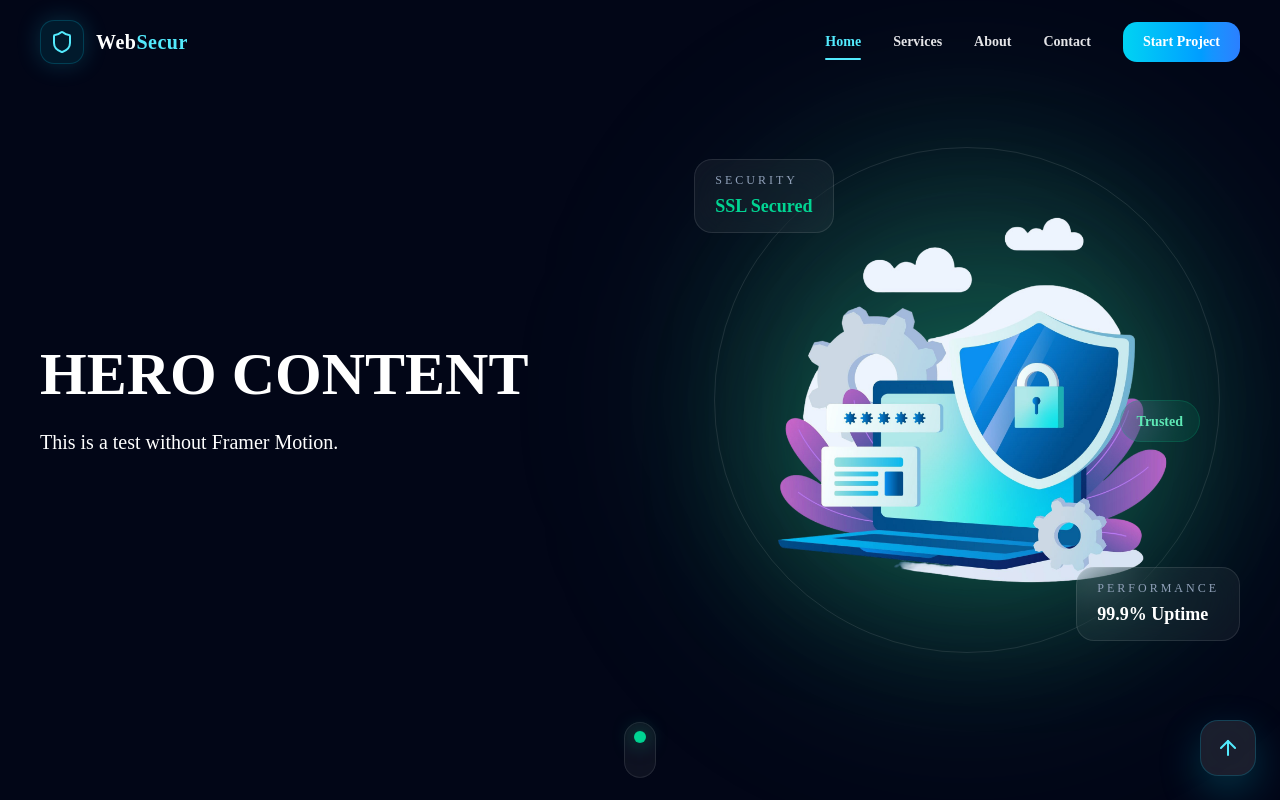
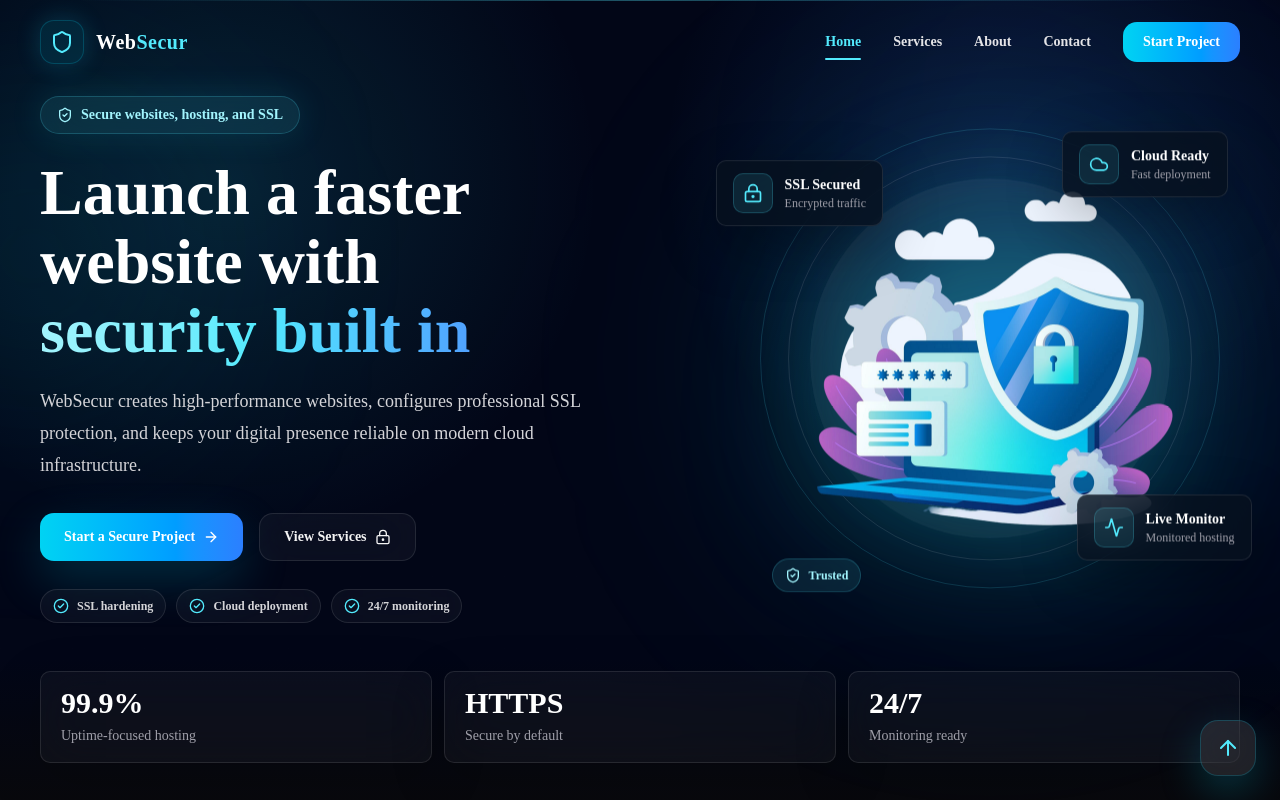
Before and after one commit to elkamouninadia99-star/websecur, a Next.js app: page / in a window 1280 px wide. Shown: the top 800 px of the page. Built offline with nearby package versions, Linux system fonts and the light colour scheme.

Commit message:
Refine Hero layout and production redesign

```diff
--- a/components/hero/Hero.tsx
+++ b/components/hero/Hero.tsx
@@ -3,22 +3,43 @@
 import HeroBackground from "./HeroBackground";
 import HeroContent from "./HeroContent";
 import HeroImage from "./HeroImage";
-import HeroScroll from "./HeroScroll";
+
+const stats = [
+  { value: "99.9%", label: "Uptime-focused hosting" },
+  { value: "HTTPS", label: "Secure by default" },
+  { value: "24/7", label: "Monitoring ready" },
+];
 
 export default function Hero() {
   return (
     <section
       id="home"
-      className="relative isolate flex min-h-[100svh] overflow-hidden px-6 py-24 text-white sm:px-8 lg:px-10"
+      className="relative isolate flex min-h-[100svh] overflow-hidden bg-[#020617] px-6 pb-10 pt-24 text-white sm:px-8 sm:pb-12 sm:pt-28 lg:px-10 lg:pb-14 lg:pt-24"
     >
       <HeroBackground />
 
-      <div className="relative z-10 mx-auto grid w-full max-w-7xl items-center gap-12 lg:grid-cols-[1fr_0.9fr]">
-        <HeroContent />
-        <HeroImage />
+      <div className="relative z-10 mx-auto flex w-full max-w-7xl flex-1 flex-col justify-center">
+        <div className="grid items-center gap-10 lg:grid-cols-[minmax(0,1.04fr)_minmax(390px,0.82fr)] xl:gap-16">
+          <HeroContent />
+          <HeroImage />
+        </div>
+
+        <div className="mt-10 grid gap-3 sm:grid-cols-3 lg:mt-12">
+          {stats.map((stat) => (
+            <div
+              key={stat.label}
+              className="rounded-lg border border-white/10 bg-white/[0.035] px-5 py-4 shadow-[0_18px_55px_rgba(0,0,0,0.18)] backdrop-blur-xl"
+            >
+              <div className="text-2xl font-black leading-none text-white sm:text-3xl">
+                {stat.value}
+              </div>
+              <div className="mt-2 text-sm font-medium text-zinc-400">
+                {stat.label}
+              </div>
+            </div>
+          ))}
+        </div>
       </div>
-
-      <HeroScroll />
     </section>
   );
 }
--- a/components/hero/HeroBackground.tsx
+++ b/components/hero/HeroBackground.tsx
@@ -2,11 +2,13 @@
 
 export default function HeroBackground() {
   return (
-    <div
-      className="absolute inset-0"
-      style={{
-        backgroundColor: "#020617",
-      }}
-    />
+    <div className="pointer-events-none absolute inset-0 overflow-hidden bg-[#020617]">
+      <div className="absolute inset-0 bg-[radial-gradient(circle_at_18%_22%,rgba(34,211,238,0.13),transparent_30%),radial-gradient(circle_at_78%_20%,rgba(59,130,246,0.16),transparent_28%),linear-gradient(180deg,rgba(2,6,23,0.1),#020617_84%)]" />
+      <div className="absolute left-1/2 top-0 h-px w-[88%] -translate-x-1/2 bg-gradient-to-r from-transparent via-cyan-300/35 to-transparent" />
+      <div className="absolute inset-0 bg-[linear-gradient(rgba(255,255,255,0.035)_1px,transparent_1px),linear-gradient(90deg,rgba(255,255,255,0.035)_1px,transparent_1px)] bg-[size:72px_72px] opacity-[0.08]" />
+      <div className="absolute -left-32 top-24 h-80 w-80 rounded-full bg-cyan-400/10 blur-[120px]" />
+      <div className="absolute -right-20 top-20 h-96 w-96 rounded-full bg-blue-500/10 blur-[140px]" />
+      <div className="absolute bottom-0 left-0 right-0 h-40 bg-gradient-to-b from-transparent to-zinc-950" />
+    </div>
   );
 }
--- a/components/hero/HeroContent.tsx
+++ b/components/hero/HeroContent.tsx
@@ -1,15 +1,69 @@
 "use client";
+
+import { motion } from "framer-motion";
+import {
+  ArrowRight,
+  CheckCircle2,
+  LockKeyhole,
+  ShieldCheck,
+} from "lucide-react";
+
+const trustItems = ["SSL hardening", "Cloud deployment", "24/7 monitoring"];
 
 export default function HeroContent() {
   return (
-    <div className="flex w-full max-w-xl flex-col items-center text-center lg:items-start lg:text-left">
-      <h1 className="text-6xl font-black text-white">
-        HERO CONTENT
+    <motion.div
+      initial={{ opacity: 1, y: 0 }}
+      animate={{ opacity: 1, y: 0 }}
+      transition={{ duration: 0.55, ease: "easeOut" }}
+      className="flex w-full max-w-[680px] flex-col items-center text-center lg:items-start lg:text-left"
+    >
+      <div className="inline-flex items-center gap-2 rounded-full border border-cyan-300/20 bg-cyan-300/10 px-4 py-2 text-xs font-bold text-cyan-200 shadow-[0_0_34px_rgba(34,211,238,0.12)] backdrop-blur-xl sm:text-sm">
+        <ShieldCheck className="h-4 w-4" aria-hidden="true" />
+        Secure websites, hosting, and SSL
+      </div>
+
+      <h1 className="mt-6 max-w-[680px] text-balance text-4xl font-black leading-[1.08] tracking-normal text-white sm:text-5xl lg:text-[3.5rem] xl:text-[4rem]">
+        Launch a faster website with{" "}
+        <span className="bg-gradient-to-r from-cyan-200 via-cyan-300 to-blue-400 bg-clip-text text-transparent">
+          security built in
+        </span>
       </h1>
 
-      <p className="mt-6 text-xl text-white">
-        This is a test without Framer Motion.
+      <p className="mt-5 max-w-[560px] text-base leading-8 text-zinc-300 sm:text-lg">
+        WebSecur creates high-performance websites, configures professional SSL
+        protection, and keeps your digital presence reliable on modern cloud
+        infrastructure.
       </p>
-    </div>
+
+      <div className="mt-8 flex w-full flex-col gap-3 sm:w-auto sm:flex-row sm:gap-4">
+        <a
+          href="#contact"
+          className="inline-flex min-h-12 items-center justify-center gap-2 rounded-xl bg-gradient-to-r from-cyan-400 to-blue-500 px-6 text-sm font-bold text-white shadow-[0_18px_48px_rgba(6,182,212,0.22)] transition duration-300 hover:scale-[1.02] hover:shadow-[0_20px_60px_rgba(6,182,212,0.32)] focus-visible:outline-none focus-visible:ring-2 focus-visible:ring-cyan-300 focus-visible:ring-offset-2 focus-visible:ring-offset-[#020617]"
+        >
+          Start a Secure Project
+          <ArrowRight className="h-4 w-4" aria-hidden="true" />
+        </a>
+        <a
+          href="#services"
+          className="inline-flex min-h-12 items-center justify-center gap-2 rounded-xl border border-white/10 bg-white/[0.04] px-6 text-sm font-bold text-zinc-100 backdrop-blur-xl transition duration-300 hover:border-cyan-300/30 hover:bg-white/[0.08] hover:text-cyan-100 focus-visible:outline-none focus-visible:ring-2 focus-visible:ring-cyan-300 focus-visible:ring-offset-2 focus-visible:ring-offset-[#020617]"
+        >
+          View Services
+          <LockKeyhole className="h-4 w-4" aria-hidden="true" />
+        </a>
+      </div>
+
+      <div className="mt-7 flex flex-wrap justify-center gap-2.5 lg:justify-start">
+        {trustItems.map((item) => (
+          <div
+            key={item}
+            className="inline-flex items-center gap-2 rounded-full border border-white/10 bg-white/[0.035] px-3 py-2 text-xs font-semibold text-zinc-300 backdrop-blur-xl"
+          >
+            <CheckCircle2 className="h-4 w-4 text-cyan-300" aria-hidden="true" />
+            {item}
+          </div>
+        ))}
+      </div>
+    </motion.div>
   );
 }
--- a/components/hero/HeroImage.tsx
+++ b/components/hero/HeroImage.tsx
@@ -1,63 +1,91 @@
 import Image from "next/image";
+import { motion } from "framer-motion";
+import { Activity, Cloud, LockKeyhole, ShieldCheck } from "lucide-react";
+
+const cards = [
+  {
+    icon: LockKeyhole,
+    title: "SSL Secured",
+    meta: "Encrypted traffic",
+    className: "-left-2 top-14 sm:left-0 lg:-left-6",
+  },
+  {
+    icon: Activity,
+    title: "Live Monitor",
+    meta: "Monitored hosting",
+    className: "bottom-12 -right-2 sm:right-0 lg:-right-3",
+  },
+  {
+    icon: Cloud,
+    title: "Cloud Ready",
+    meta: "Fast deployment",
+    className: "right-8 top-6 hidden sm:flex lg:right-3",
+  },
+];
 
 export default function HeroImage() {
   return (
-    <div className="relative mx-auto flex w-full max-w-[260px] items-center justify-center sm:max-w-[360px] md:max-w-[430px] lg:max-w-[600px]">
-      <div
+    <motion.div
+      initial={{ opacity: 1, scale: 1 }}
+      animate={{ opacity: 1, scale: 1 }}
+      transition={{ duration: 0.65, ease: "easeOut" }}
+      className="relative mx-auto flex w-full max-w-[280px] items-center justify-center sm:max-w-[380px] md:max-w-[430px] lg:max-w-[455px] xl:max-w-[500px]"
+    >
+      <div className="absolute inset-0 rounded-full bg-cyan-400/10 blur-[110px]" />
+      <motion.div
+        animate={{ y: [0, -6, 0] }}
+        transition={{ duration: 8, repeat: Infinity, ease: "easeInOut" }}
         className="relative aspect-square w-full"
       >
-        {/* Glow */}
-        <div className="absolute inset-0 rounded-full bg-emerald-500/15 blur-[90px]" />
+        <div className="absolute inset-0 rounded-full bg-[radial-gradient(circle,rgba(34,211,238,0.20),transparent_58%)] blur-[44px]" />
+        <div className="absolute inset-5 rounded-full border border-cyan-300/15" />
+        <div className="absolute inset-12 rounded-full border border-white/10" />
+        <div className="absolute left-1/2 top-1/2 h-[72%] w-[72%] -translate-x-1/2 -translate-y-1/2 rounded-full bg-white/[0.035] shadow-[inset_0_0_70px_rgba(255,255,255,0.04)] backdrop-blur-sm" />
 
-        <div className="absolute inset-8 rounded-full bg-white/5 blur-[90px]" />
-
-        {/* Ring */}
-        <div className="absolute inset-5 rounded-full border border-white/10" />
-
-        {/* Image */}
         <Image
           src="/Image/cyber-shield.png"
-          alt="Cyber Shield"
+          alt="Cyber shield protecting a secure website"
           fill
           priority
-          className="object-contain drop-shadow-[0_0_70px_rgba(16,185,129,.35)]"
+          sizes="(min-width: 1280px) 500px, (min-width: 1024px) 455px, (min-width: 640px) 380px, 280px"
+          className="object-contain drop-shadow-[0_0_70px_rgba(34,211,238,0.28)]"
         />
 
-        {/* Card 1 */}
-        <div
-          className="absolute left-0 top-8 rounded-2xl border border-white/10 bg-white/5 px-5 py-3 backdrop-blur-xl"
-        >
-          <p className="text-xs uppercase tracking-[0.25em] text-slate-400">
-            Security
-          </p>
+        {cards.map((card, index) => {
+          const Icon = card.icon;
 
-          <p className="mt-1 text-lg font-bold text-emerald-400">
-            SSL Secured
-          </p>
+          return (
+            <motion.div
+              key={card.title}
+              animate={{ y: [0, index % 2 === 0 ? -6 : 6, 0] }}
+              transition={{
+                duration: 5 + index,
+                repeat: Infinity,
+                ease: "easeInOut",
+                delay: index * 0.3,
+              }}
+              className={`absolute ${card.className} flex items-center gap-3 rounded-lg border border-white/10 bg-[#07111f]/80 px-3 py-2.5 shadow-[0_18px_55px_rgba(0,0,0,0.28)] backdrop-blur-xl sm:px-4 sm:py-3`}
+            >
+              <span className="grid h-9 w-9 place-items-center rounded-lg border border-cyan-300/20 bg-cyan-300/10 text-cyan-300 sm:h-10 sm:w-10">
+                <Icon className="h-4 w-4 sm:h-5 sm:w-5" aria-hidden="true" />
+              </span>
+              <span>
+                <span className="block text-xs font-bold text-white sm:text-sm">
+                  {card.title}
+                </span>
+                <span className="block text-[11px] font-medium text-zinc-400 sm:text-xs">
+                  {card.meta}
+                </span>
+              </span>
+            </motion.div>
+          );
+        })}
+
+        <div className="absolute bottom-4 left-8 inline-flex items-center gap-2 rounded-full border border-cyan-300/20 bg-cyan-300/10 px-3 py-2 text-xs font-bold text-cyan-200 backdrop-blur-xl">
+          <ShieldCheck className="h-4 w-4" aria-hidden="true" />
+          Trusted
         </div>
-
-        {/* Card 2 */}
-        <div
-          className="absolute bottom-8 right-0 rounded-2xl border border-white/10 bg-white/5 px-5 py-3 backdrop-blur-xl"
-        >
-          <p className="text-xs uppercase tracking-[0.25em] text-slate-400">
-            Performance
-          </p>
-
-          <p className="mt-1 text-lg font-bold text-white">
-            99.9% Uptime
-          </p>
-        </div>
-
-        {/* Floating Badge */}
-        <div
-          className="absolute right-10 top-1/2 rounded-full border border-emerald-500/20 bg-emerald-500/10 px-4 py-2 backdrop-blur-xl"
-        >
-          <span className="text-sm font-semibold text-emerald-300">
-            Trusted
-          </span>
-        </div>
-      </div>
-    </div>
+      </motion.div>
+    </motion.div>
   );
 }
```
